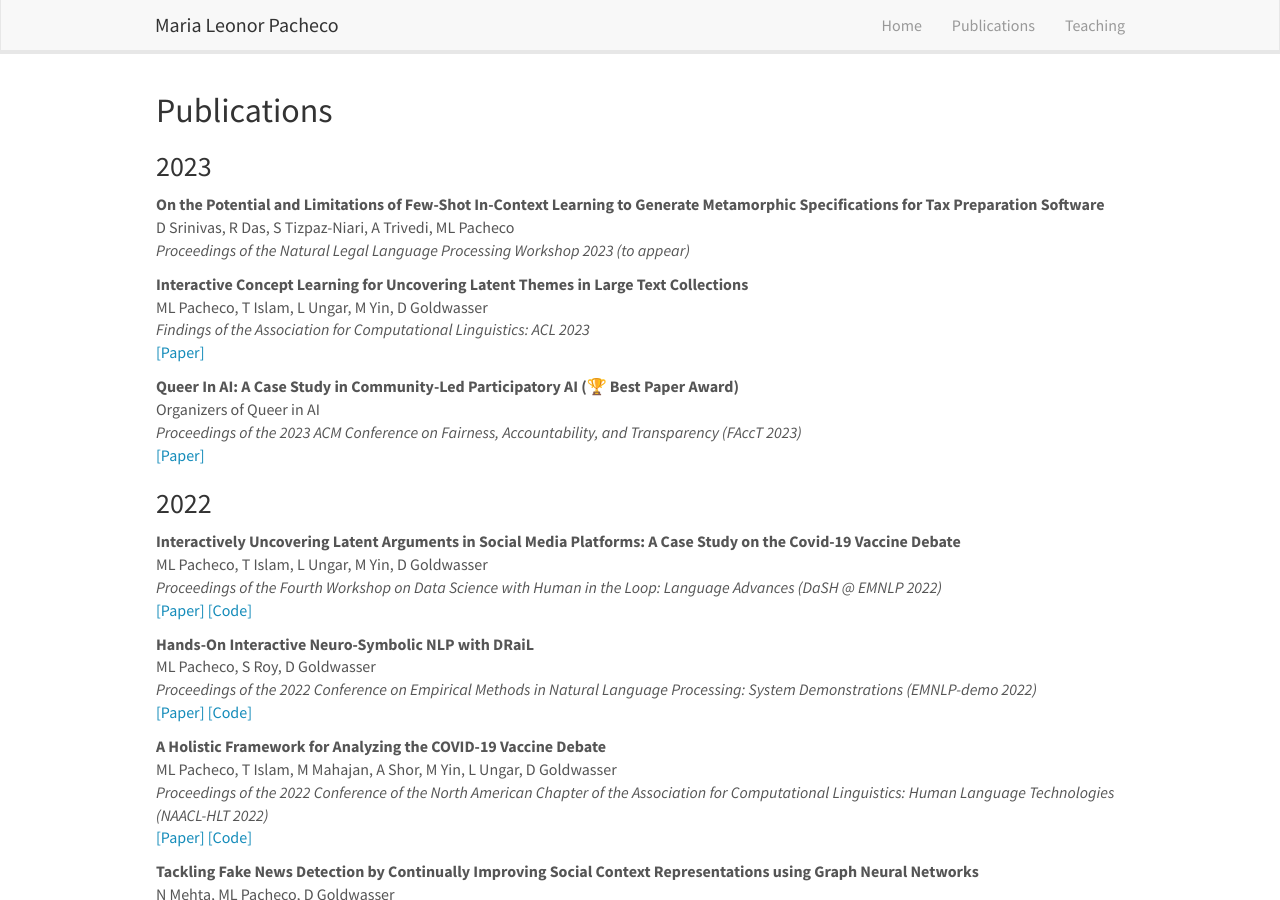
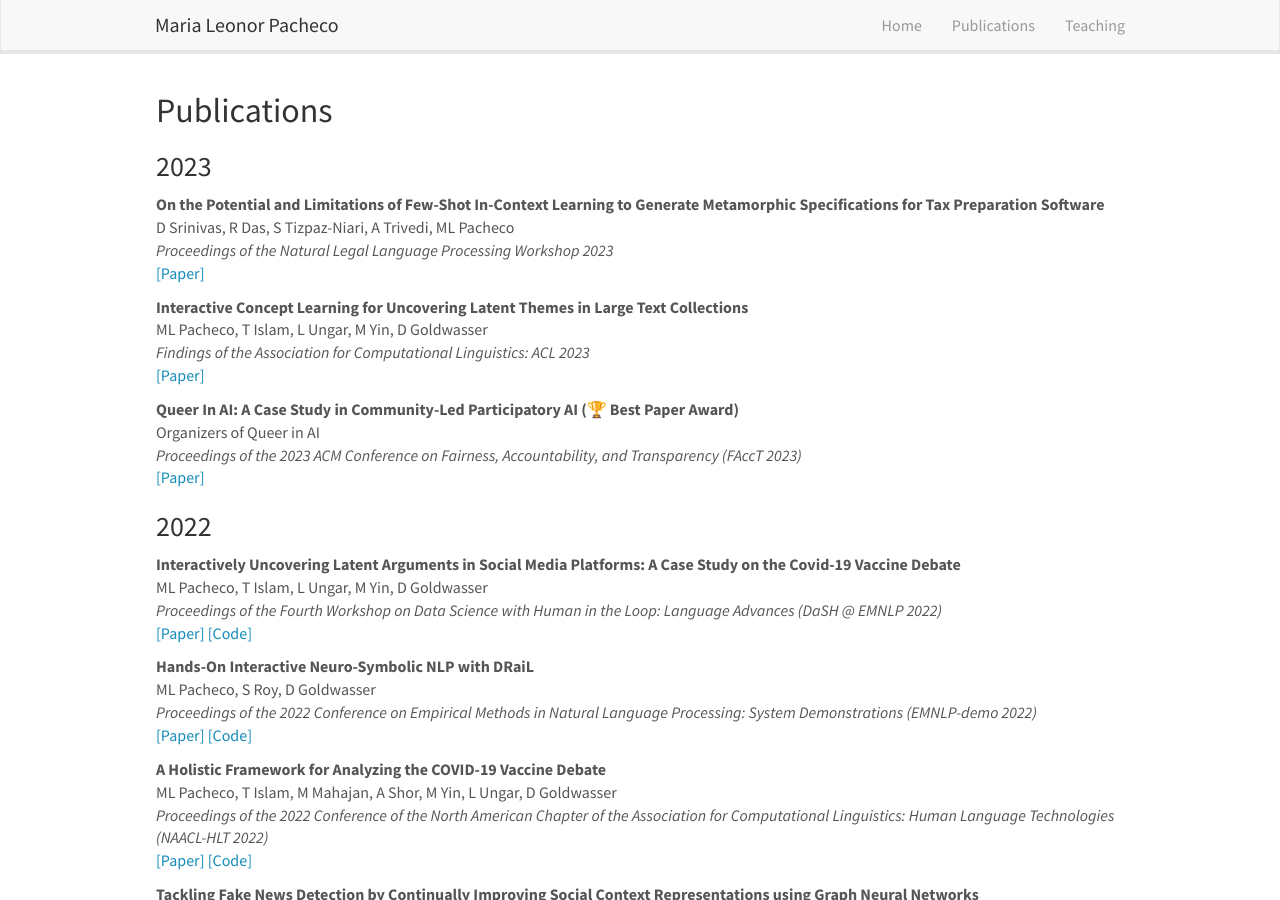
Before and after one commit to mlpacheco/mlpacheco.github.io, a Jekyll site: the page built from _pages/publications.md, in a window 1280 px wide and 900 px high. Built offline with Jekyll 4.4.1, drawn with Linux system fonts in a browser that asks for light colours; nearby versions of some CDN libraries.

Commit message:
Update publist_2023.yml

```diff
--- a/_data/publist_2023.yml
+++ b/_data/publist_2023.yml
@@ -1,6 +1,9 @@
 - title: "On the Potential and Limitations of Few-Shot In-Context Learning to Generate Metamorphic Specifications for Tax Preparation Software"
   authors: D Srinivas, R Das, S Tizpaz-Niari, A Trivedi, ML Pacheco
-  venue: "Proceedings of the Natural Legal Language Processing Workshop 2023 (to appear)"
+  venue: "Proceedings of the Natural Legal Language Processing Workshop 2023"
+  link:
+    url: https://aclanthology.org/2023.nllp-1.23/
+    display: \[Paper\]
   highlight: 0
   year: 2023
 
```
